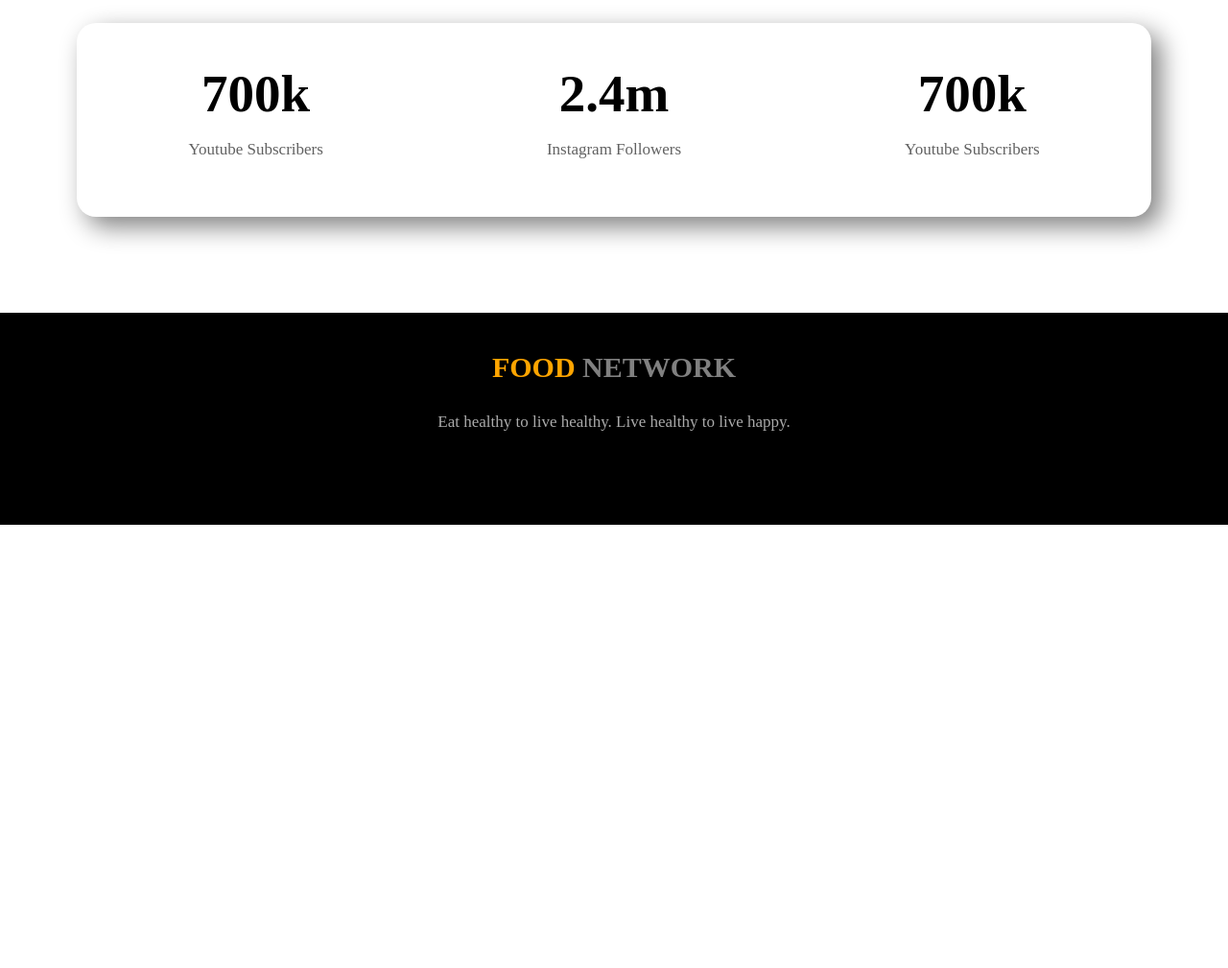
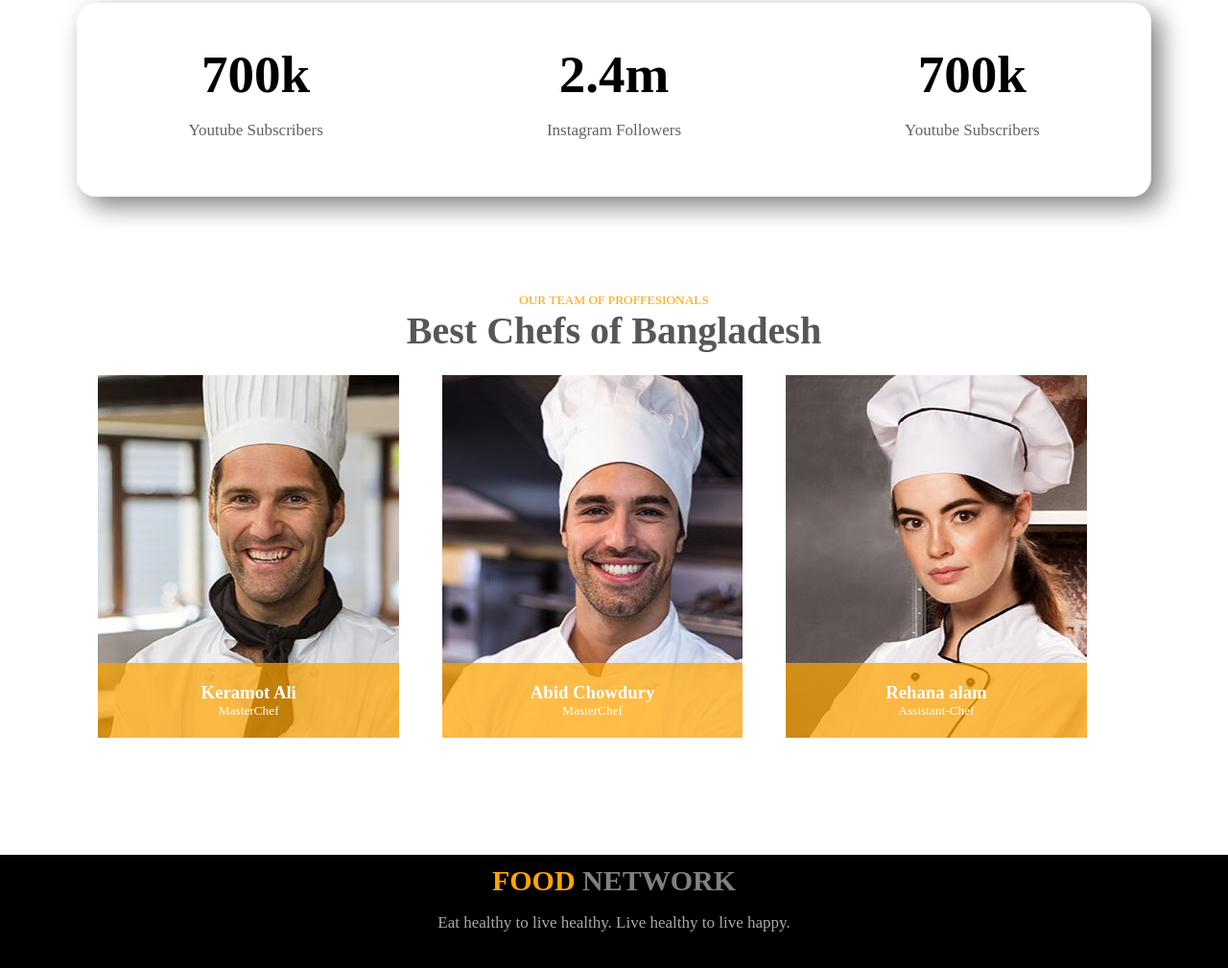
Before and after one commit to tanvir56/my-food-netwrok, a plain HTML site: page index.html in a window 1280 px wide. Shown: the part 1921-2930 px from the top of the page at 96% size. Before the commit the page ends 2468 px from the top, so only its background shows below. Drawn offline with Linux system fonts and the light colour scheme; a web font is replaced by a local one.

Commit message:
chef-section added

```diff
--- a/index.html
+++ b/index.html
@@ -88,7 +88,9 @@
 
     <section>
 
-        <div class="box-chaya flexible">
+
+
+        <div class="flexible box-chaya">
 
             <div class="one-third-width">
 
@@ -112,9 +114,48 @@
         </div>
 
     </section>
+
+    <section class="chef">
+
+        <small class="text-color-orange text-center small-text-block ">OUR TEAM OF PROFFESIONALS</small>
+        <h2 class="text-center">Best Chefs of Bangladesh</h2>
+
+        <div class="flexible">
+
+            <div class="one-third-width" id="first-chef-bg">
+
+                <div class="shef-text-bg">
+                    <h3 class="text-center">Keramot Ali</h3>
+                    <small class="text-center small-text-block ">MasterChef</small>
+                </div>
+
+            </div>
+            <div class="one-third-width" id="second-chef-bg">
+
+                <div class="shef-text-bg">
+                    <h3 class="text-center">Abid Chowdury</h3>
+                    <small class="text-center small-text-block ">MasterChef</small>
+                </div>
+
+            </div>
+            <div class="one-third-width" id="third-chef-bg">
+
+                <div class="shef-text-bg">
+                    <h3 class="text-center">Rehana alam</h3>
+                    <small class="text-center small-text-block ">Assistant-Chef</small>
+                </div>
+
+
+            </div>
+
+        </div>
+    </section>
+
     <footer>
+
         <h3><span class="text-color-orange">FOOD</span> NETWORK</h3>
         <p>Eat healthy to live healthy. Live healthy to live happy.</p>
+
     </footer>
 
 
--- a/style.css
+++ b/style.css
@@ -144,3 +144,47 @@ footer p {
     color: rgb(170, 170, 170);
 
 }
+
+/* -----extra-section--- */
+
+.chef .one-third-width {
+
+    padding: 300px 0 0;
+
+}
+
+.chef h2,h3 {
+
+    margin: 0;
+}
+#first-chef-bg {
+
+    background: url(images/chef-1.jpg);
+    background-repeat: no-repeat;
+}
+
+#second-chef-bg {
+
+    background: url(images/chef-2.jpg);
+    background-repeat: no-repeat;
+}
+
+#third-chef-bg {
+
+    background: url(images/chef-3.jpg);
+    background-repeat: no-repeat;
+
+}
+
+.small-text-block {
+
+    display: block;
+    margin: 0px;
+}
+
+.shef-text-bg {
+
+    background-color: rgba(255, 166, 0, 0.712);
+    padding: 20px;
+    color: white;
+}
```
Also changed, not shown: images/chef-1.jpg (added), images/chef-2.jpg (added), images/chef-3.jpg (added).
